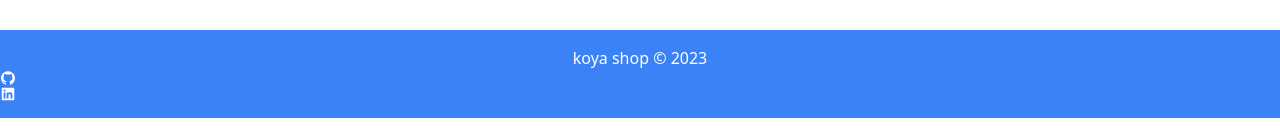
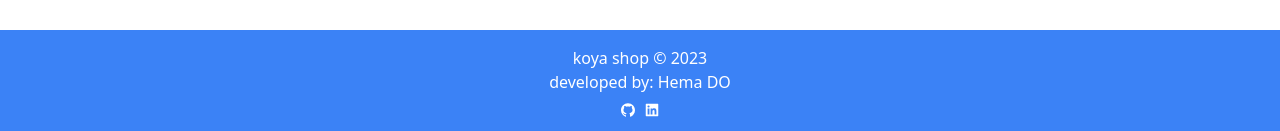
Before and after one commit to hemadlawar/koya-store, a React (Create React App) app: page / in a window 1280 px wide. Shown: the part 1306-1437 px from the top of the page. Built offline with nearby package versions, Linux system fonts and the light colour scheme.

Commit message:
%99.999999999 done

```diff
--- a/src/components/footer.jsx
+++ b/src/components/footer.jsx
@@ -8,13 +8,19 @@ export default function Footer() {
           koya shop &copy; {new Date().getFullYear()}
         </p>
       </div>
-      <div className="">
-        <div>
+      <div className="flex justify-center mb-2">
+        <p>developed by: Hema DO</p>
+      </div>
+      <div className=" flex justify-center ">
+        <a href="https://github.com/hemadlawar">
           <AiFillGithub />
-        </div>
-        <div>
-          <AiFillLinkedin />
-        </div>
+        </a>
+        <a
+          className="ml-2"
+          href="https://www.linkedin.com/in/hema-dlawar-020218292/"
+        >
+          <AiFillLinkedin className="" />
+        </a>
       </div>
     </footer>
   );
```
